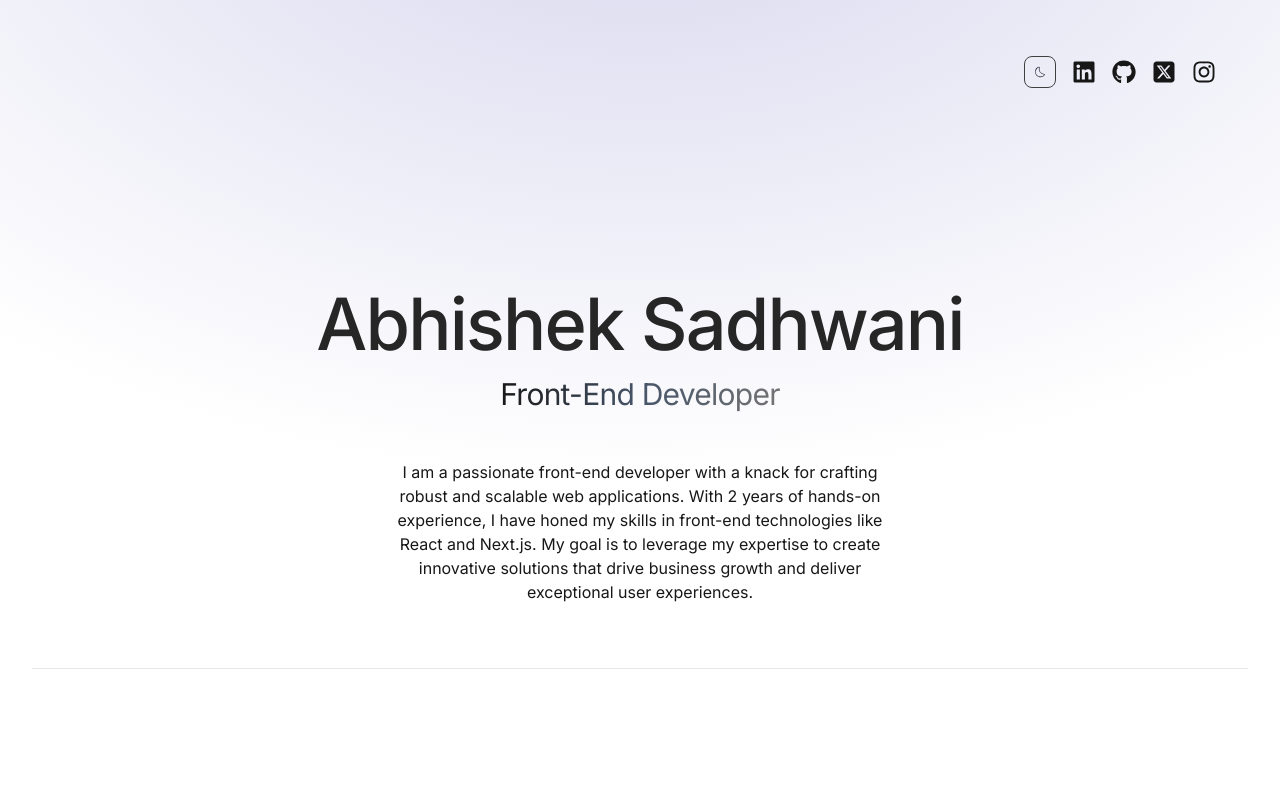
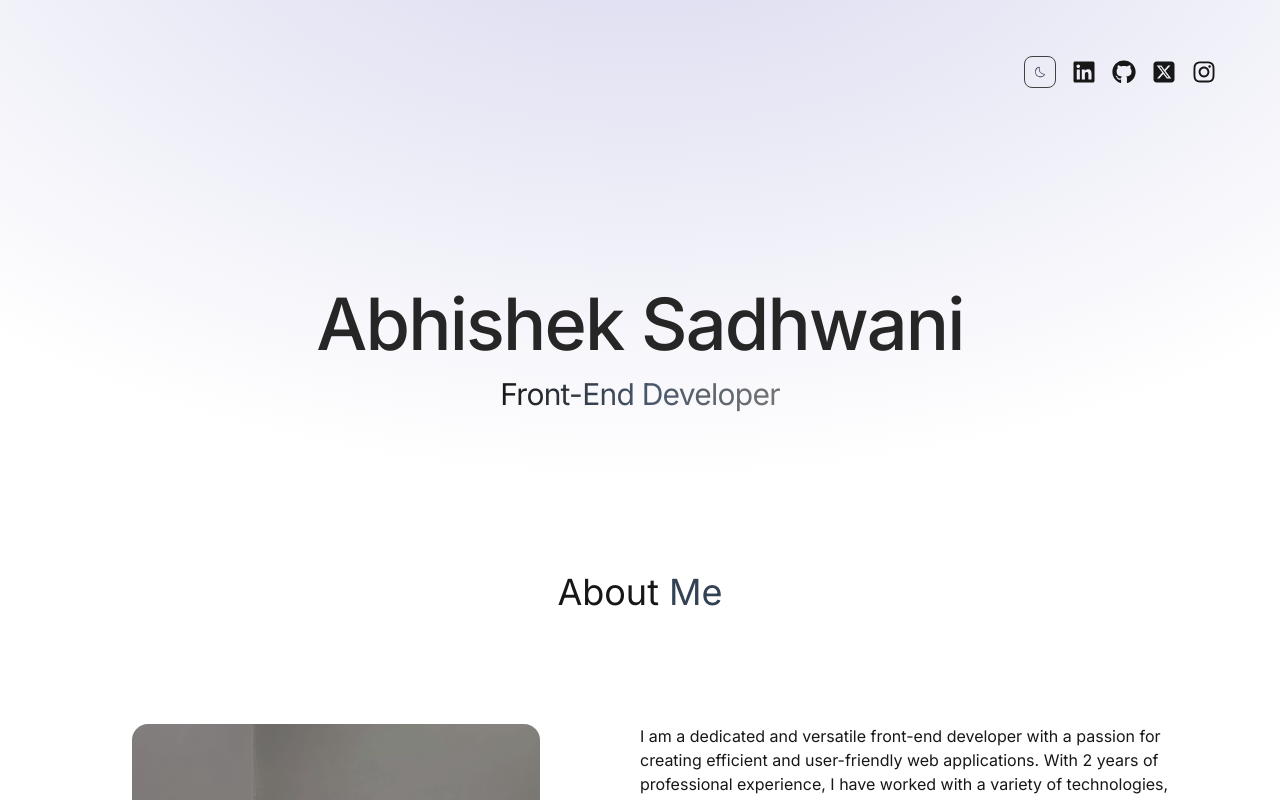
Before and after one commit to AbhishekSadhwani/Portfolio, a React (Create React App) app: page / in a window 1280 px wide. Shown: the top 800 px of the page. Built offline with nearby package versions, Linux system fonts and the light colour scheme.

Commit message:
some changes

```diff
--- a/src/Components/Hero.js
+++ b/src/Components/Hero.js
@@ -9,13 +9,13 @@ export const Hero = () => {
     });
 
     return (
-        <section className="border-b border-gray-200 dark:border-neutral-900 pb-4 lg:mb-36">
+        <section className="pb-4 lg:mb-36">
             {/* <div className="flex flex-wrap justify-center"> */}
                 <div className="text-center">
                     <div className="flex flex-col items-center">
                         <motion.h1 variants={(heroTransition(0))} initial="hidden" animate="visible" className="text-3xl md:text-4xl lg:text-7xl pb-4 text-neutral-800 lg:mt-16 font-medium tracking-tight dark:text-neutral-300">Abhishek Sadhwani</motion.h1>
                         <motion.h3 variants={(heroTransition(0.5))} initial="hidden" animate="visible" className="bg-gradient-to-r from-neutral-900 via-slate-600 to-neutral-500 bg-clip-text text-xl lg:text-3xl text-thin text-fill text-transparent tracking-tight dark:from-pink-300 dark:via-slate-500 dark:to-purple-500">Front-End Developer</motion.h3>
-                        <motion.p variants={(heroTransition(1))} initial="hidden" animate="visible" className="my-2 text-neutral-900 traking-tighter py-10 max-w-lg dark:text-neutral-300">{HERO_CONTENT}</motion.p>
+                        {/* <motion.p variants={(heroTransition(1))} initial="hidden" animate="visible" className="my-2 text-neutral-900 traking-tighter py-10 max-w-lg dark:text-neutral-300">{HERO_CONTENT}</motion.p> */}
                     </div>
                 </div>
                 {/* <div className="w-full lg:w-1/2 lg:p-8">
```
